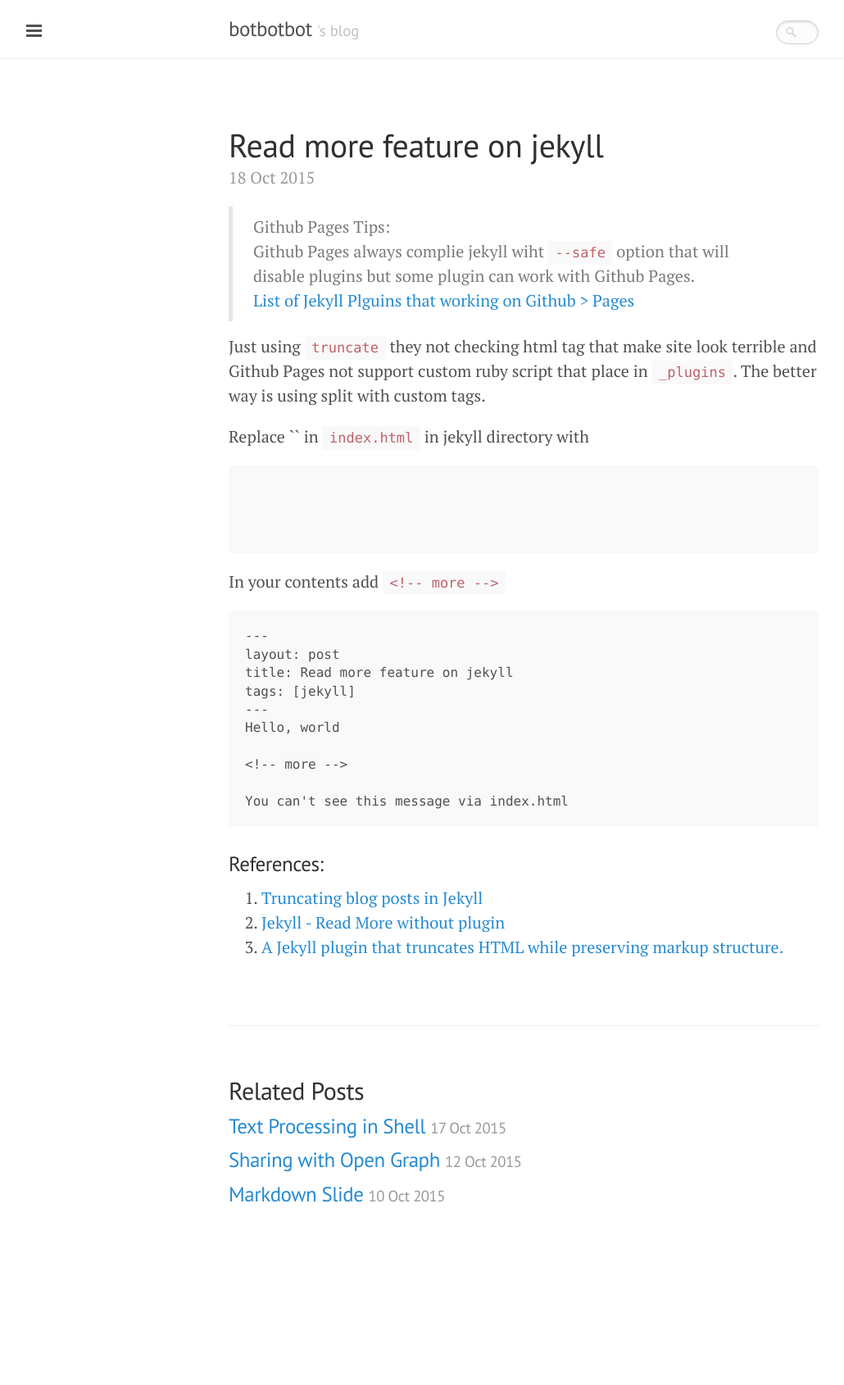
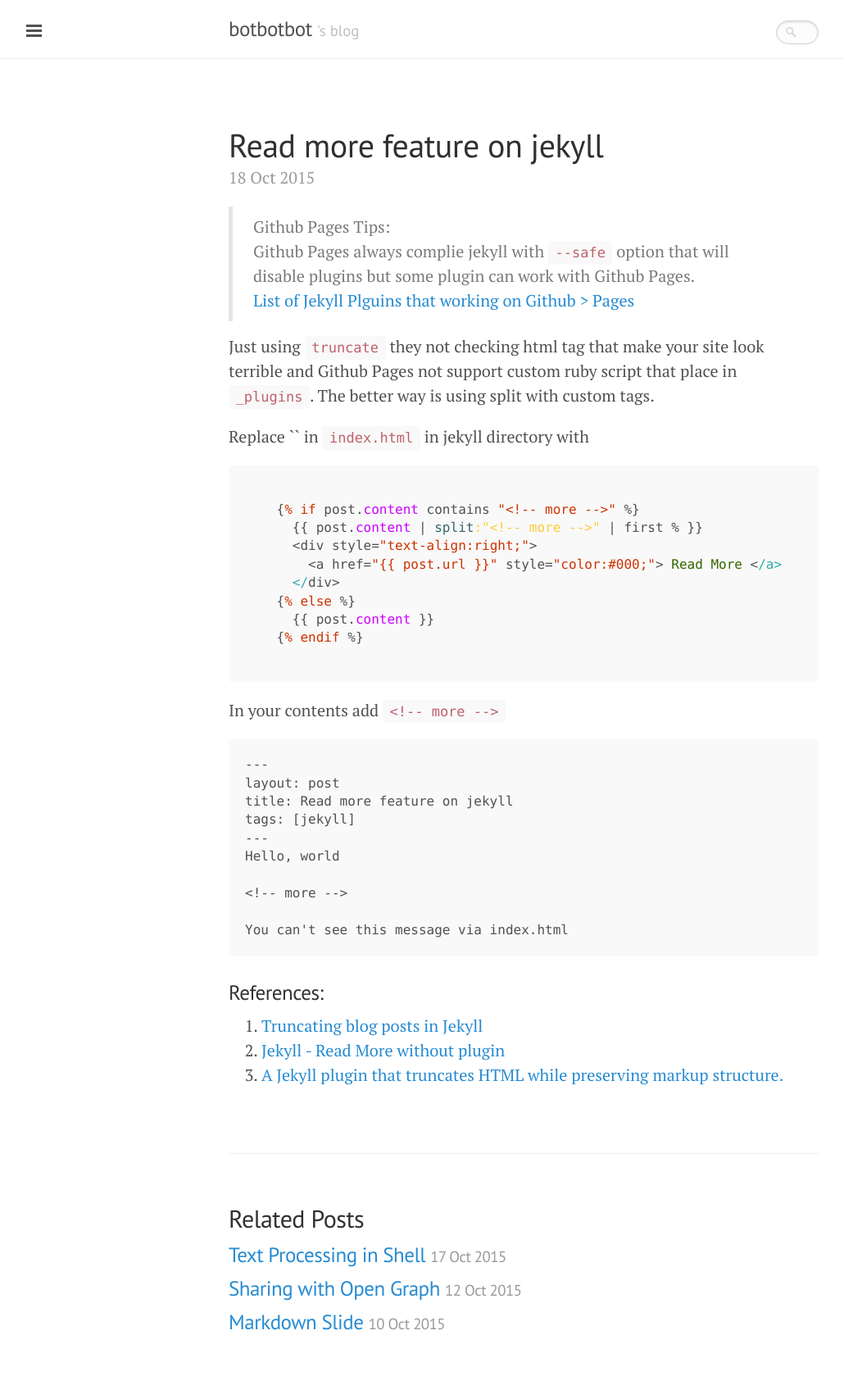
Before and after one commit to ibotdotout/ibotdotout.github.io, a Jekyll site: the page built from _posts/2015-10-18-read-more-jekyll.md, in a window 1280 px wide. Shown: the whole page at 82% size, without its empty margins (1-1031 px from the left). Built offline with Jekyll 4.4.1, drawn with Linux system fonts in a browser that asks for light colours; nearby versions of some CDN libraries; Markdown is read by kramdown in place of the engine named in the settings; before the commit the page ends 1533 px from its top, so only the background shows below that.

Commit message:
Fix typo

````diff
--- a/_posts/2015-10-18-read-more-jekyll.md
+++ b/_posts/2015-10-18-read-more-jekyll.md
@@ -8,17 +8,18 @@ excerpt: Read more feature on jekyll that working with Github Pages
 ---
 
 > Github Pages Tips:
-> Github Pages always complie jekyll wiht `--safe` option that will
+> Github Pages always complie jekyll with `--safe` option that will
 > disable plugins but some plugin can work with Github Pages.
 > [List of Jekyll Plguins that working on Github > Pages](https://help.github.com/articles/using-jekyll-plugins-with-github-pages/)
 
-Just using `truncate` they not checking html tag that make site look
+Just using `truncate` they not checking html tag that make your site look
 terrible and Github Pages not support custom ruby script that place in
 `_plugins`. The better way is using split with custom tags.
 
 Replace `{{ post.content }}` in `index.html` in jekyll directory with
 
 ```ruby
+    {% raw %}
     {% if post.content contains "<!-- more -->" %}
       {{ post.content | split:"<!-- more -->" | first % }}
       <div style="text-align:right;">
@@ -27,6 +28,7 @@ Replace `{{ post.content }}` in `index.html` in jekyll directory with
     {% else %}
       {{ post.content }}
     {% endif %}
+    {% endraw %}
 ```
 
 <!-- more -->
````
